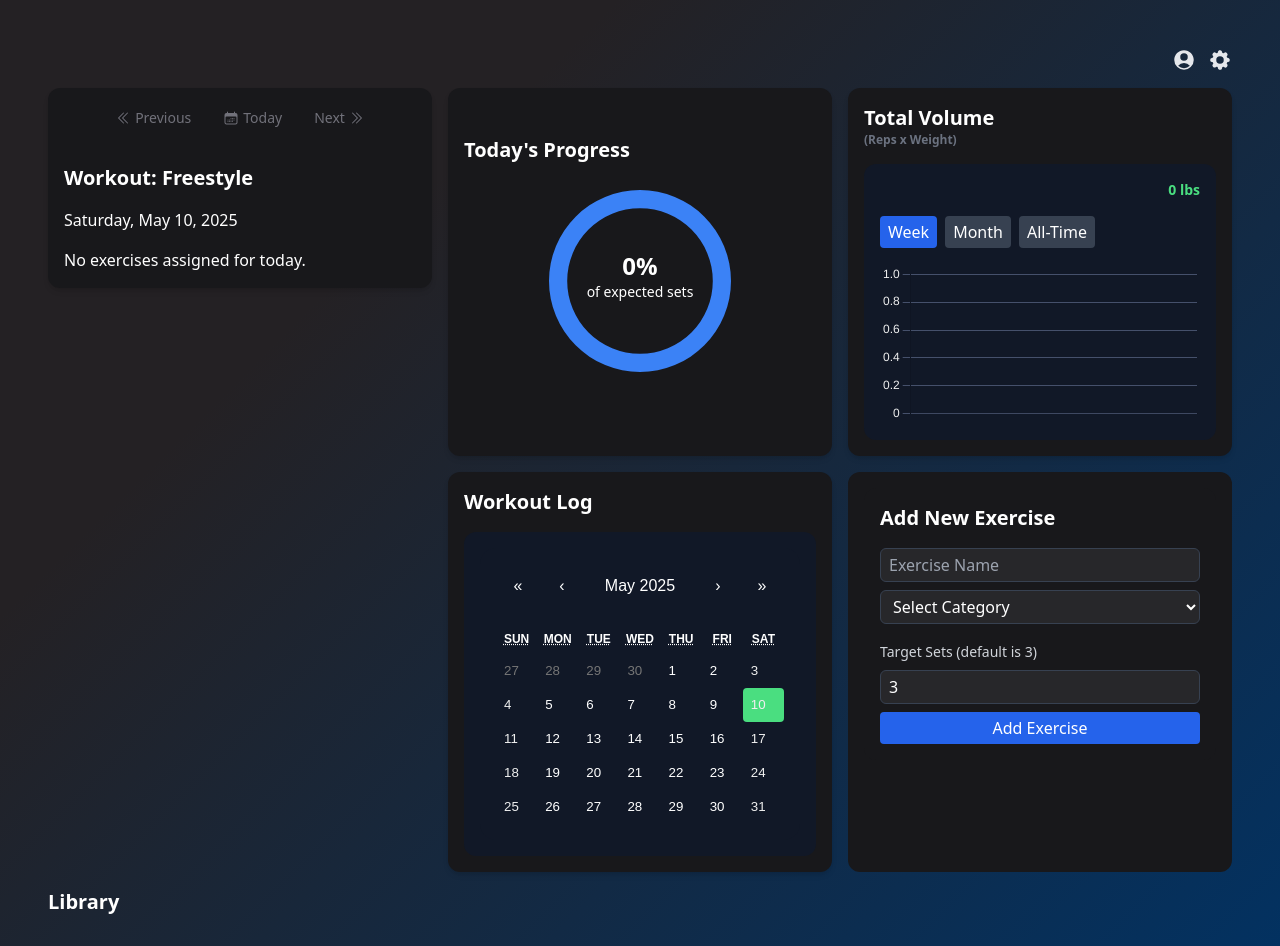
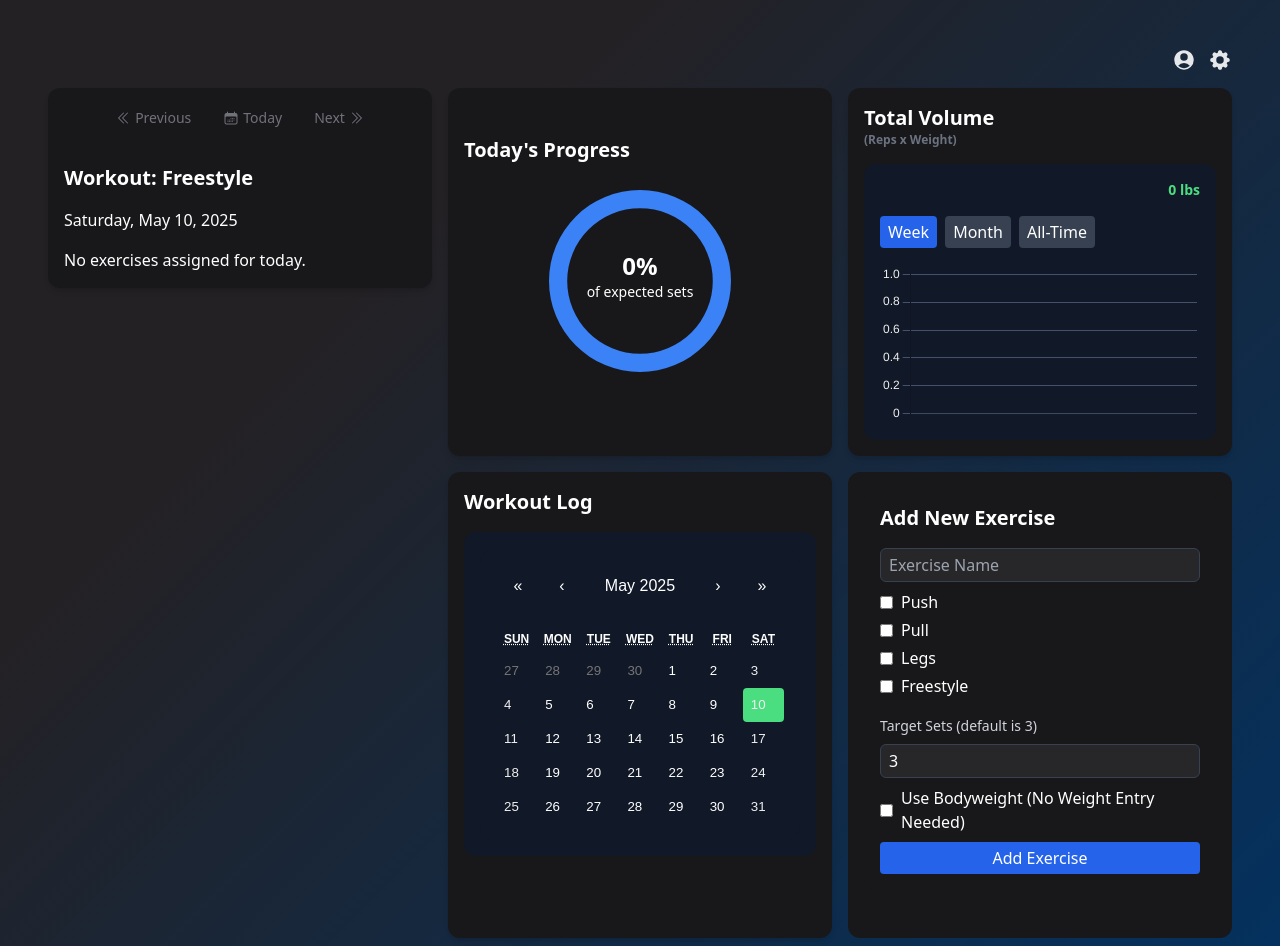
Before and after one commit to BrascoMarketing/Kevin-s-React-App-Tracker, a React (Vite) app: page / in a window 1280 px wide. Shown: the top 946 px of the page. Built offline with nearby package versions, Linux system fonts and the light colour scheme.

Commit message:
Added the ability to assign exercises to multiple categories

```diff
--- a/src/App.jsx
+++ b/src/App.jsx
@@ -38,7 +38,7 @@ const viewedDayName = viewedDate.toLocaleDateString("en-US", { weekday: "long" }
 const viewedCategory = schedule[viewedDayName];
 
 const todayExerciseObjects = exerciseLibrary.filter(
-  (ex) => ex.type === viewedCategory
+  (ex) => ex.type.includes(viewedCategory)
 );
 const targetSets = todayExerciseObjects.reduce(
   (sum, ex) => sum + (ex.targetSets || 3),
--- a/src/components/DayView.jsx
+++ b/src/components/DayView.jsx
@@ -52,7 +52,7 @@ useEffect(() => {
   setExerciseStates(initialStates);
 }, [viewedDate]);
 
-  const exercisesForToday = library.filter((ex) => ex.type === viewedCategory);
+  const exercisesForToday = library.filter((ex) => ex.type.includes(viewedCategory));
 
   if (viewedCategory === "Rest") {
     const navigation = (
--- a/src/components/ExerciseFormPanel.jsx
+++ b/src/components/ExerciseFormPanel.jsx
@@ -2,24 +2,26 @@ import { useState } from "react";
 
 export default function ExerciseFormPanel({ library, setLibrary }) {
   const [name, setName] = useState("");
-  const [type, setType] = useState("");
+  const [types, setTypes] = useState([]);
   const [targetSetsInput, setTargetSetsInput] = useState(3);
+  const [useBodyweight, setUseBodyweight] = useState(false);
 
   const handleAddExercise = (e) => {
     e.preventDefault();
-    if (!name.trim() || !type) return;
+    if (!name.trim() || types.length === 0) return;
 
     const newExercise = {
       id: crypto.randomUUID(),
       name: name.trim(),
-      type,
-      targetSets: targetSetsInput || 3,  // Default to 3 if blank
+      type: types,
+      targetSets: targetSetsInput || 3,
+      useBodyweight,
       history: [],
     };
 
     setLibrary([...library, newExercise]);
     setName("");
-    setType("Push");
+    setTypes([]);
   };
 
   return (
@@ -35,17 +37,24 @@ export default function ExerciseFormPanel({ library, setLibrary }) {
           value={name}
           onChange={(e) => setName(e.target.value)}
         />
-        <select
-          className="bg-zinc-800 text-white border border-gray-700 p-1 pl-2 w-full rounded-md"
-          value={type}
-          onChange={(e) => setType(e.target.value)}
-        >
-          <option value="" disabled>Select Category</option>
-          <option value="Push">Push</option>
-          <option value="Pull">Pull</option>
-          <option value="Legs">Legs</option>
-          <option value="Freestyle">Freestyle</option>
-        </select>
+        <div className="space-y-1">
+          {["Push", "Pull", "Legs", "Freestyle"].map(category => (
+            <label key={category} className="flex items-center space-x-2">
+              <input
+                type="checkbox"
+                checked={types.includes(category)}
+                onChange={() => {
+                  setTypes(prev =>
+                    prev.includes(category)
+                      ? prev.filter(t => t !== category)
+                      : [...prev, category]
+                  );
+                }}
+              />
+              <span>{category}</span>
+            </label>
+          ))}
+        </div>
         <label className="target-label block text-sm font-medium text-gray-300 mb-1">
           Target Sets (default is 3)
         </label>
@@ -57,6 +66,14 @@ export default function ExerciseFormPanel({ library, setLibrary }) {
           className="bg-zinc-800 text-white border border-gray-700 p-1 pl-2 w-full rounded-md"
           placeholder="e.g., 3"
         />
+        <label className="flex items-center space-x-2 mt-2">
+          <input
+            type="checkbox"
+            checked={useBodyweight}
+            onChange={(e) => setUseBodyweight(e.target.checked)}
+          />
+          <span>Use Bodyweight (No Weight Entry Needed)</span>
+        </label>
         <button
           className="bg-blue-600 text-white px-2 py-1 rounded w-full"
           type="submit"
--- a/src/components/ExerciseLibraryColumns.jsx
+++ b/src/components/ExerciseLibraryColumns.jsx
@@ -17,7 +17,9 @@ export default function ExerciseLibraryColumns({ library, setLibrary }) {
 
     const [editingId, setEditingId] = useState(null);
     const [editValue, setEditValue] = useState("");
+    const [editTypes, setEditTypes] = useState([]);
     const [editTargetSets, setEditTargetSets] = useState(3);
+    const [editUseBodyweight, setEditUseBodyweight] = useState(false);
 
   const handleDragEnd = (result) => {
     if (!result.destination) return;
@@ -27,7 +29,7 @@ export default function ExerciseLibraryColumns({ library, setLibrary }) {
     if (source.droppableId !== destination.droppableId) return; // Prevent cross-category moves
 
     const category = source.droppableId;
-    const filtered = library.filter((ex) => ex.type === category);
+    const filtered = library.filter((ex) => ex.type.includes(category));
 
     const reordered = Array.from(filtered);
     const [moved] = reordered.splice(source.index, 1);
@@ -49,22 +51,20 @@ export default function ExerciseLibraryColumns({ library, setLibrary }) {
           >
             <h3 className="text-lg font-bold mb-2">{category}</h3>
             <Droppable droppableId={category}>
-              {(provided) => (
+              {(provided) => {
+                const filtered = library.filter((ex) => ex.type.includes(category));
+
+                return (
                   <ul
                     className="space-y-2"
                     {...provided.droppableProps}
                     ref={provided.innerRef}
                   >
-                  {library.filter((ex) => ex.type === category).length === 0 ? (
+                    {filtered.length === 0 ? (
                       <li className="text-gray-500">No exercises found.</li>
                     ) : (
-                    library
-                        .filter((ex) => ex.type === category)
-                        .map((ex, index) => (
+                      filtered.map((ex, index) => (
                         <Draggable key={ex.id} draggableId={ex.id} index={index}>
-
-
-
                           {(provided) => (
                             <li
                               ref={provided.innerRef}
@@ -87,11 +87,25 @@ export default function ExerciseLibraryColumns({ library, setLibrary }) {
                                     className="bg-gray-700 rounded-lg text-white border border-gray-600 p-1 pl-2 w-10"
                                     placeholder="Sets"
                                   />
+                                  <label className="flex items-center space-x-2 mt-2">
+                                    <input
+                                      type="checkbox"
+                                      checked={editUseBodyweight}
+                                      onChange={(e) => setEditUseBodyweight(e.target.checked)}
+                                    />
+                                    <span>Use Bodyweight (No Weight Entry Needed)</span>
+                                  </label>
                                   <button
                                     onClick={() => {
                                       const updatedLibrary = library.map((item) =>
                                         item.id === ex.id
-                                          ? { ...item, name: editValue, targetSets: editTargetSets }
+                                          ? {
+                                              ...item,
+                                              name: editValue,
+                                              type: editTypes,
+                                              targetSets: editTargetSets,
+                                              useBodyweight: editUseBodyweight,
+                                            }
                                           : item
                                       );
                                       setLibrary(updatedLibrary);
@@ -121,6 +135,8 @@ export default function ExerciseLibraryColumns({ library, setLibrary }) {
                                         setEditingId(ex.id);
                                         setEditValue(ex.name);
                                         setEditTargetSets(ex.targetSets || 3);
+                                        setEditTypes(ex.type || []);
+                                        setEditUseBodyweight(ex.useBodyweight || false);
                                       }}
                                       className="text-yellow-400 flex items-center space-x-1"
                                     >
@@ -136,18 +152,16 @@ export default function ExerciseLibraryColumns({ library, setLibrary }) {
                                 </div>
                               )}
                             </li>
-
                           )}
-
-
-
                         </Draggable>
                       ))
                     )}
                     {provided.placeholder}
                   </ul>
-              )}
+                );
+              }}
             </Droppable>
+
           </div> );
         })}
       </div>
```
Lines whose indentation alone changed are shown as unchanged.
